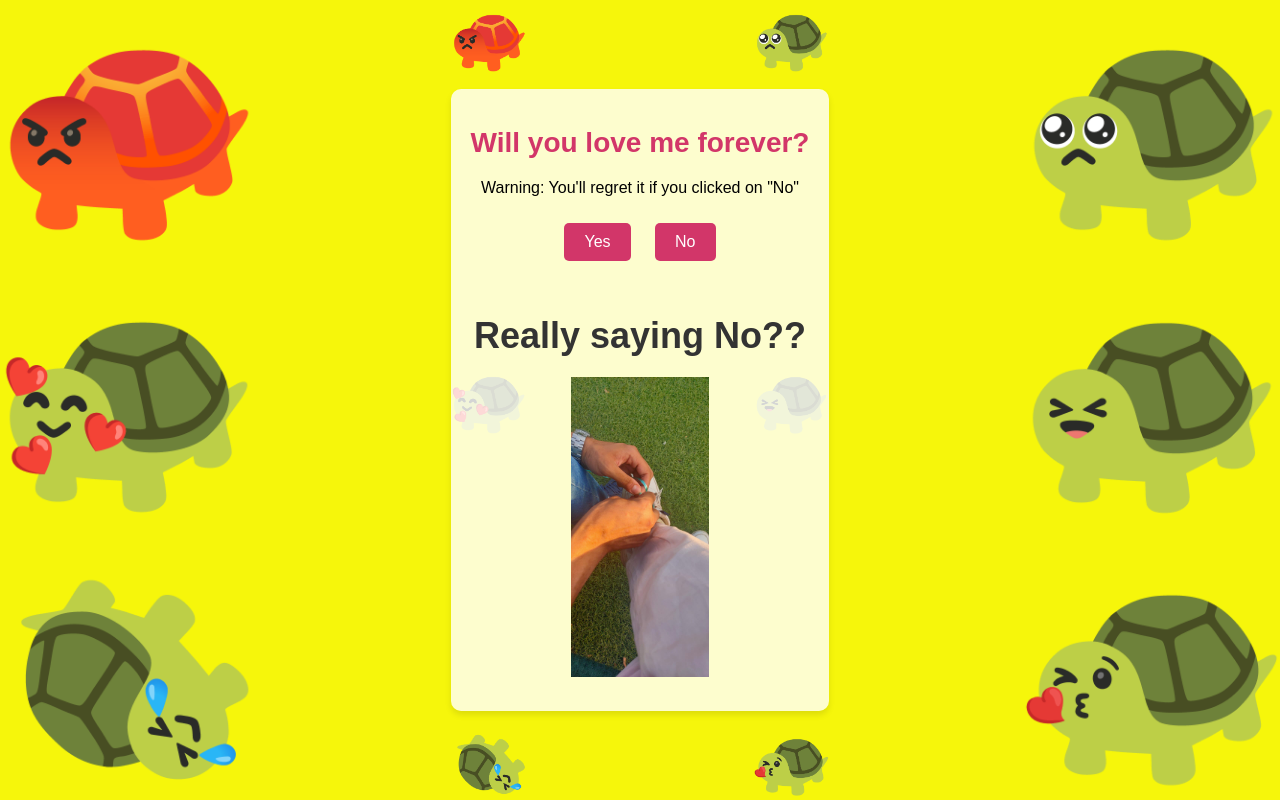
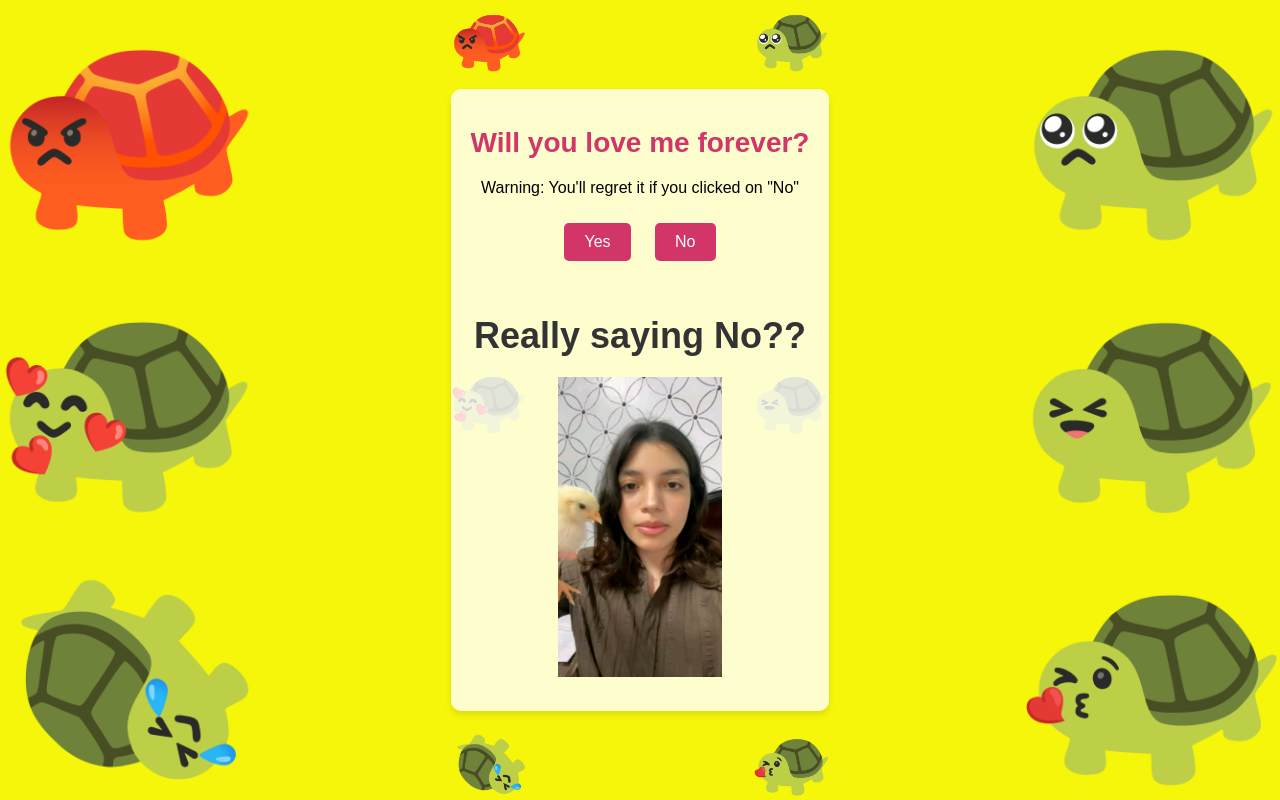
Before and after one commit to livai3/6months, a plain HTML site: page index.html in a window 1280 px wide. Both pictures are taken after a click on the button "No". Drawn offline with Linux system fonts and the light colour scheme; no server answers.

Commit message:
Update index.html

```diff
--- a/index.html
+++ b/index.html
@@ -29,28 +29,35 @@ document.getElementById('yesBtn').addEventListener('click', function() {
     imageContainer.innerHTML = '<img src="' + "ring.jpg" + '" alt="Memory"/>';
 });
 
-// Function to get all images from the images directory
-async function getImagesFromDirectory() {
-    try {
-        // This will only work if the images are in a subdirectory called 'images/'
-        // and the server is configured to list directory contents
-        const response = await fetch('images/');
-        const text = await response.text();
-        const parser = new DOMParser();
-        const html = parser.parseFromString(text, 'text/html');
-        const links = html.querySelectorAll('a[href$=".jpg"], a[href$=".jpeg"], a[href$=".png"], a[href$=".gif"]');
-        return Array.from(links).map(link => 'images/' + link.getAttribute('href'));
-    } catch (error) {
-        console.error('Error loading images:', error);
-        return [];
-    }
-}
+// Manual list of images - all your actual image filenames
+const images = [
+    'Ua-1.png',
+    'Ua-2.png',
+    'Untitled 10.png',
+    'Untitled 11.png',
+    'Untitled 12.png',
+    'Untitled 13.png',
+    'Untitled 14.png',
+    'Untitled 15.png',
+    'Untitled 16.png',
+    'Untitled 17.png',
+    'Untitled 18.png',
+    'Untitled 1.png',
+    'Untitled 2.png',
+    'Untitled 3.png',
+    'Untitled 4.png',
+    'Untitled 5.png',
+    'Untitled 6.png',
+    'Untitled 7.png',
+    'Untitled 8.png',
+    'Untitled 9.png',
+    'Untitled.png'
+];
 
 document.getElementById('noBtn').addEventListener('click', async function() {
     const response = document.getElementById('response');
     response.innerHTML = "";
 
-    const images = await getImagesFromDirectory();
     if (images.length === 0) {
         // Fallback to known images if directory listing fails
         images.push('tying_shoe.jpg', 'scriptie_bracelet.jpg');
@@ -61,7 +68,7 @@ document.getElementById('noBtn').addEventListener('click', async function() {
     }
 
     const imageContainer = document.getElementById('imageContainer');
-    imageContainer.innerHTML = '<h2>Really saying No??</h2><img src="' + images[currentIndex] + '" alt="Memory"/>';
+    imageContainer.innerHTML = '<h2>Really saying No??</h2><img src="images/' + images[currentIndex] + '" alt="Memory"/>';
     applyFadeInAnimation(imageContainer);
     currentIndex++;
 });
```
